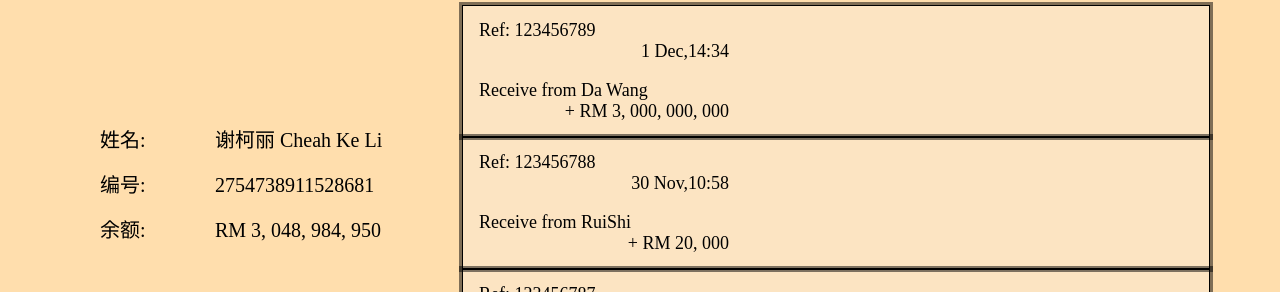
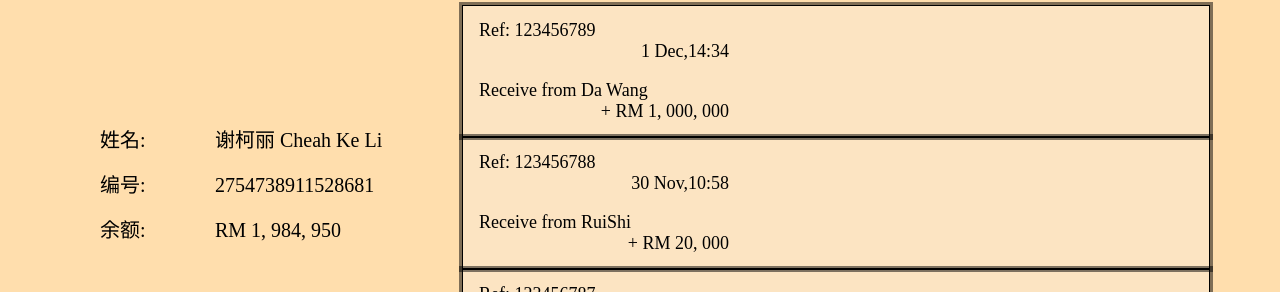
Before and after one commit to Jieshenkee/xingzhen, a plain HTML site: page result.html in a window 1280 px wide. Shown: the part 172-464 px from the top of the page. Drawn offline with Linux system fonts and the light colour scheme.

Commit message:
Update result.html

```diff
--- a/result.html
+++ b/result.html
@@ -177,7 +177,7 @@ body {
 
 			<span class="span">姓名:</span><span class="span1">谢柯丽 Cheah Ke Li</span><br>
 			<span class="span">编号:</span><span class="span1">2754738911528681</span><br>
-			<span class="span">余额:</span><span class="span1">RM 3, 048, 984, 950</span><br>
+			<span class="span">余额:</span><span class="span1">RM 1, 984, 950</span><br>
 			<br><br><br>
 
 
@@ -194,7 +194,7 @@ body {
 					<span class="span2">Ref: 123456789</span><span class="span3">1 Dec,14:34</span>
 					<br>
 					<br>
-					<span class="span2">Receive from Da Wang</span><span class="span3">+ RM 3, 000, 000, 000</span>
+					<span class="span2">Receive from Da Wang</span><span class="span3">+ RM 1, 000, 000</span>
 				</a></li>
 
 				<li><a href="#">
```
